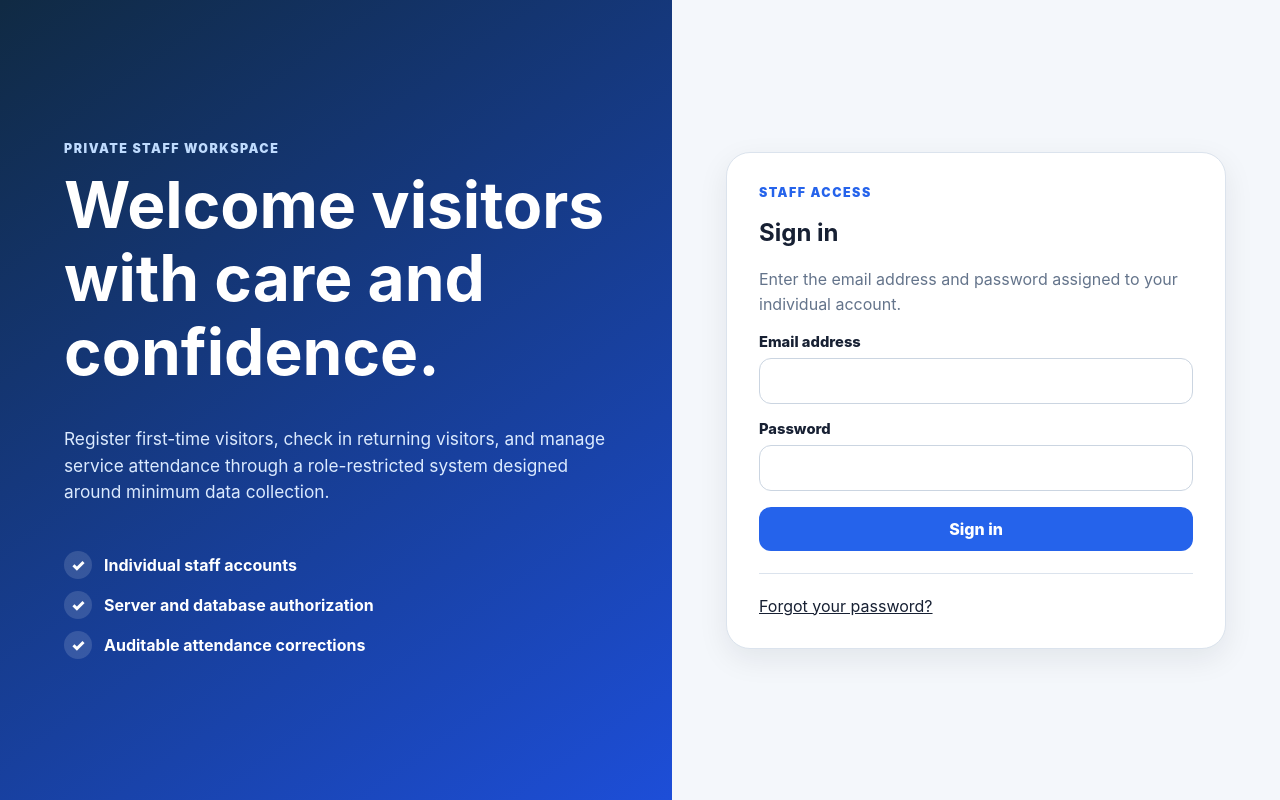
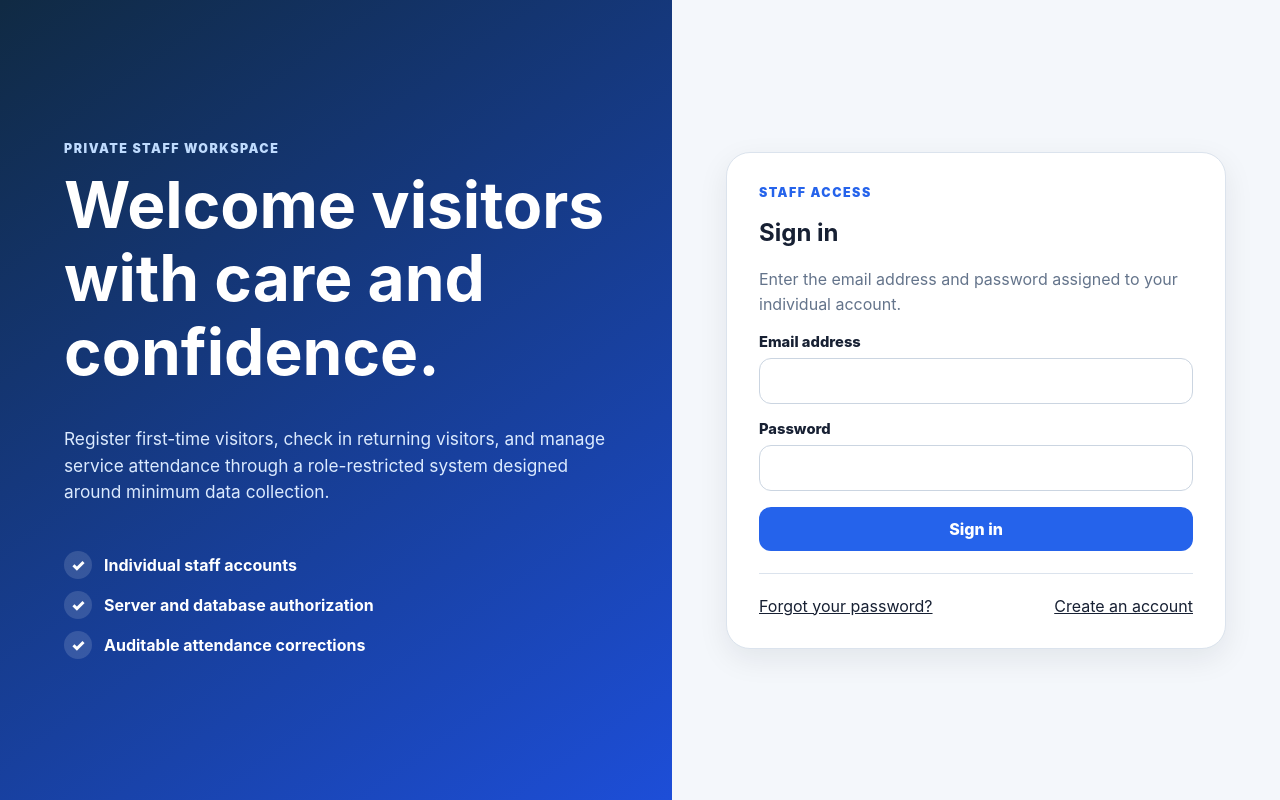
Before and after one commit to raliegh2/visitorcounter, a Next.js app: page /login in a window 1280 px wide. Built offline with nearby package versions, Linux system fonts and the light colour scheme.

Commit message:
feat: add self-signup link to login page

```diff
--- a/app/(auth)/login/page.tsx
+++ b/app/(auth)/login/page.tsx
@@ -1,5 +1,6 @@
 import { loginAction } from "@/app/(auth)/login/actions";
 import { Notice } from "@/components/ui/Notice";
+import Link from "next/link";
 import { SubmitButton } from "@/components/ui/SubmitButton";
 
 export const metadata = { title: "Sign in" };
@@ -53,7 +54,10 @@ export default async function LoginPage({
           </form>
 
           <hr className="divider" />
-          <a href="/forgot-password">Forgot your password?</a>
+          <div className="actions" style={{ justifyContent: "space-between" }}>
+            <Link href="/forgot-password">Forgot your password?</Link>
+            <Link href="/signup">Create an account</Link>
+          </div>
         </div>
       </section>
     </main>
```
